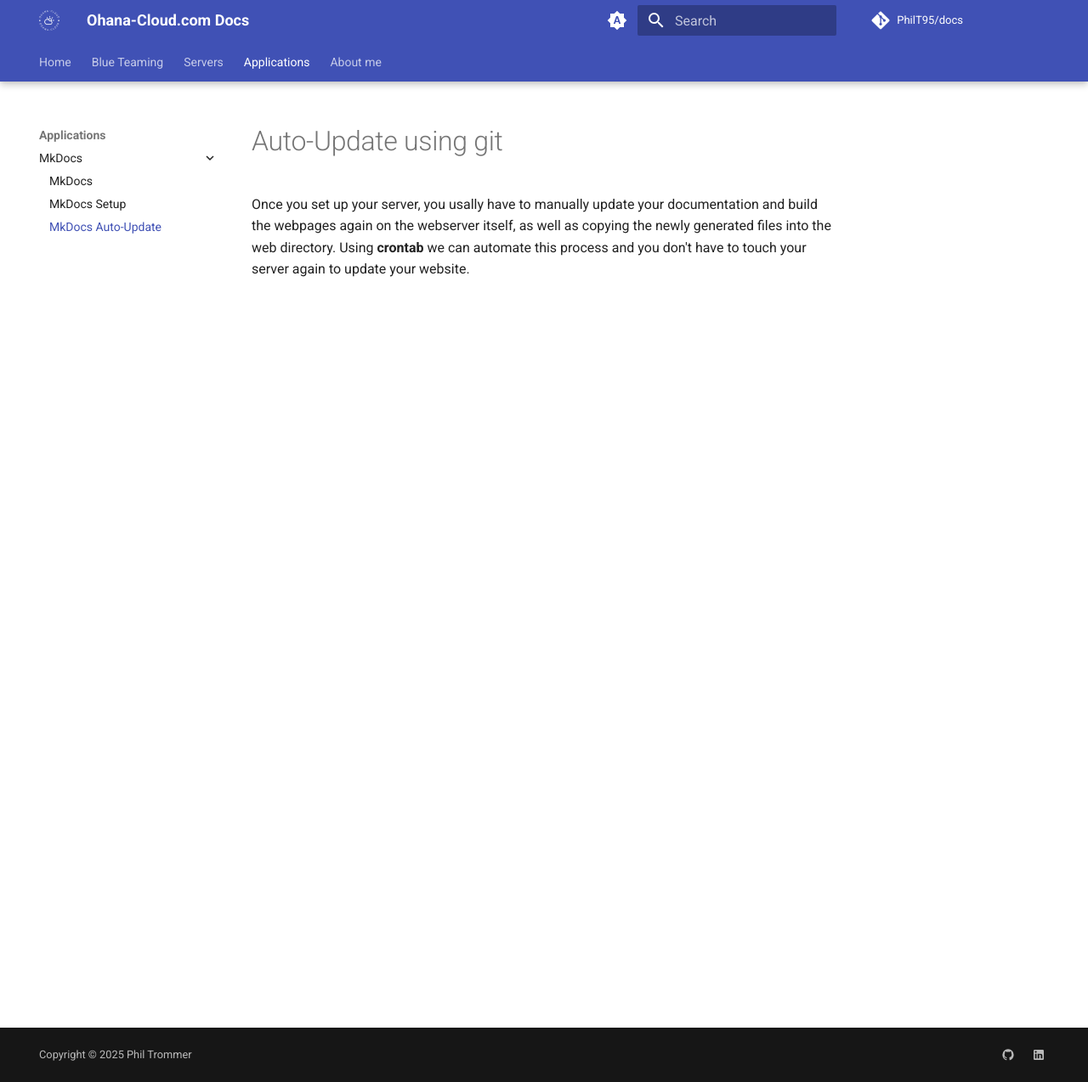
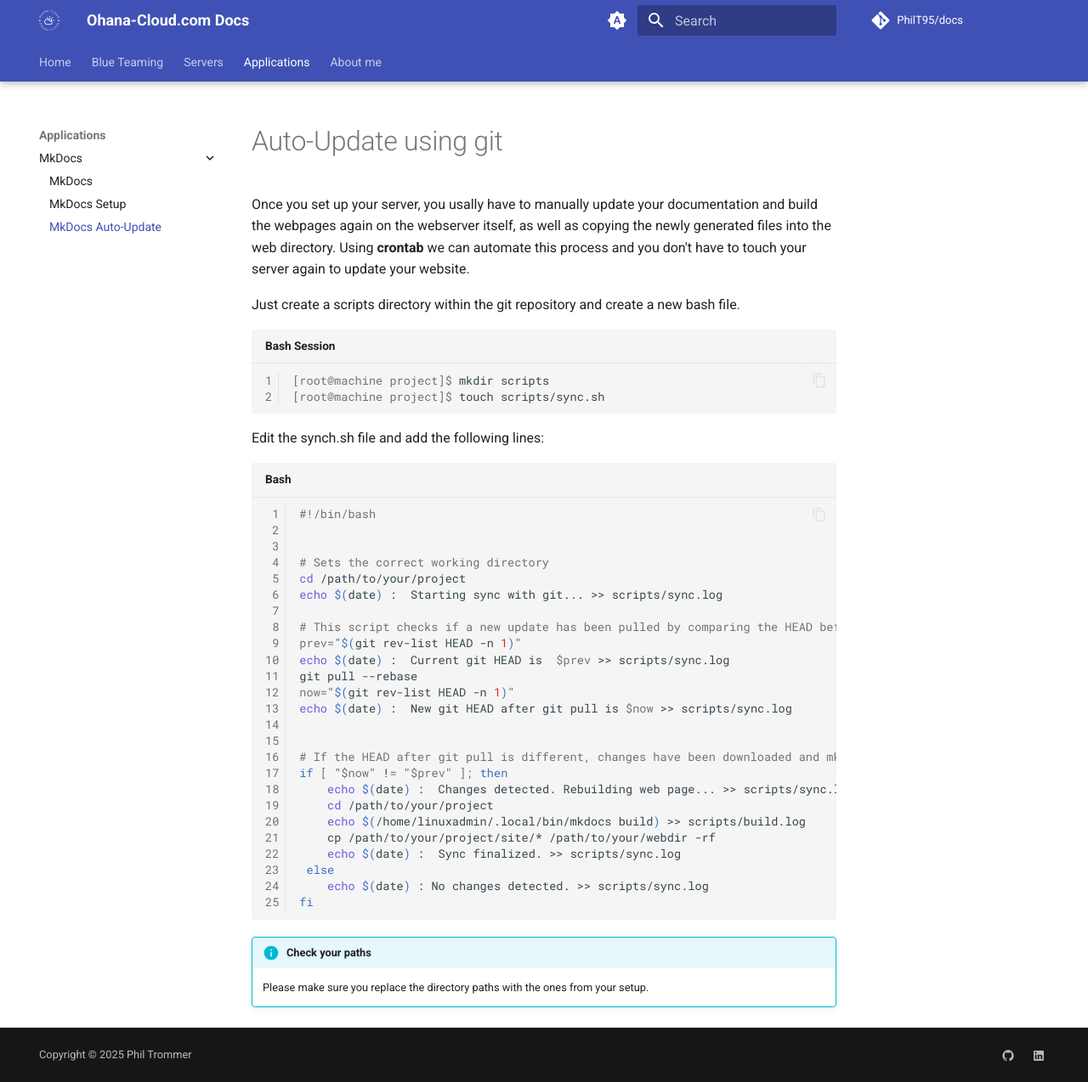
Before and after one commit to PhilT95/athenlyx, an MkDocs documentation site: the page built from docs/applications/mkdocs/mkdocs_autoupdate.md, in a window 1280 px wide and 1274 px high. Shown: the whole window at 85% size. Built offline with MkDocs 1.6.1 and Material for MkDocs 9.7.7, drawn with Linux system fonts in a browser that asks for light colours; comment, search, counter and statistics services are not loaded.

Commit message:
Finished the mkdocs_autoupdate file

````diff
--- a/docs/applications/mkdocs/mkdocs_autoupdate.md
+++ b/docs/applications/mkdocs/mkdocs_autoupdate.md
@@ -1,2 +1,42 @@
 # Auto-Update using git
 Once you set up your server, you usally have to manually update your documentation and build the webpages again on the webserver itself, as well as copying the newly generated files into the web directory. Using **crontab** we can automate this process and you don't have to touch your server again to update your website.
+
+Just create a scripts directory within the git repository and create a new bash file.
+
+```console
+[root@machine project]$ mkdir scripts
+[root@machine project]$ touch scripts/sync.sh
+```
+
+Edit the synch.sh file and add the following lines:
+
+```bash
+#!/bin/bash
+
+
+# Sets the correct working directory
+cd /path/to/your/project
+echo $(date) :  Starting sync with git... >> scripts/sync.log
+
+# This script checks if a new update has been pulled by comparing the HEAD before and after a git pull --rebase
+prev="$(git rev-list HEAD -n 1)"
+echo $(date) :  Current git HEAD is  $prev >> scripts/sync.log
+git pull --rebase
+now="$(git rev-list HEAD -n 1)"
+echo $(date) :  New git HEAD after git pull is $now >> scripts/sync.log
+
+
+# If the HEAD after git pull is different, changes have been downloaded and mkdocs will be used to generate the websites accordingly.
+if [ "$now" != "$prev" ]; then
+	echo $(date) :  Changes detected. Rebuilding web page... >> scripts/sync.log
+	cd /path/to/your/project
+	echo $(/home/linuxadmin/.local/bin/mkdocs build) >> scripts/build.log
+	cp /path/to/your/project/site/* /path/to/your/webdir -rf
+	echo $(date) :  Sync finalized. >> scripts/sync.log
+ else
+	echo $(date) : No changes detected. >> scripts/sync.log
+fi
+```
+
+!!! info "Check your paths"
+    Please make sure you replace the directory paths with the ones from your setup.
````
Also changed, not shown: docs/servers/linux/commands.md (+1 -1 lines), 1 other file.
